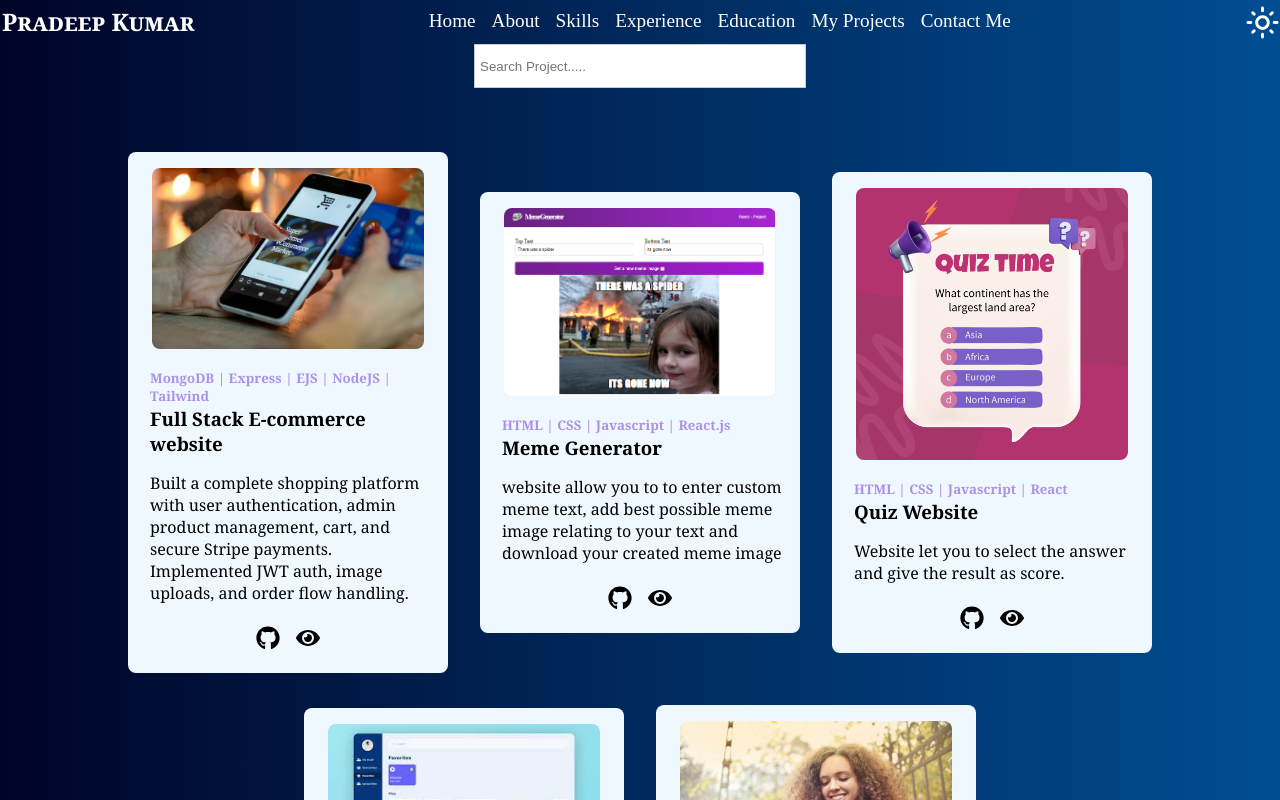
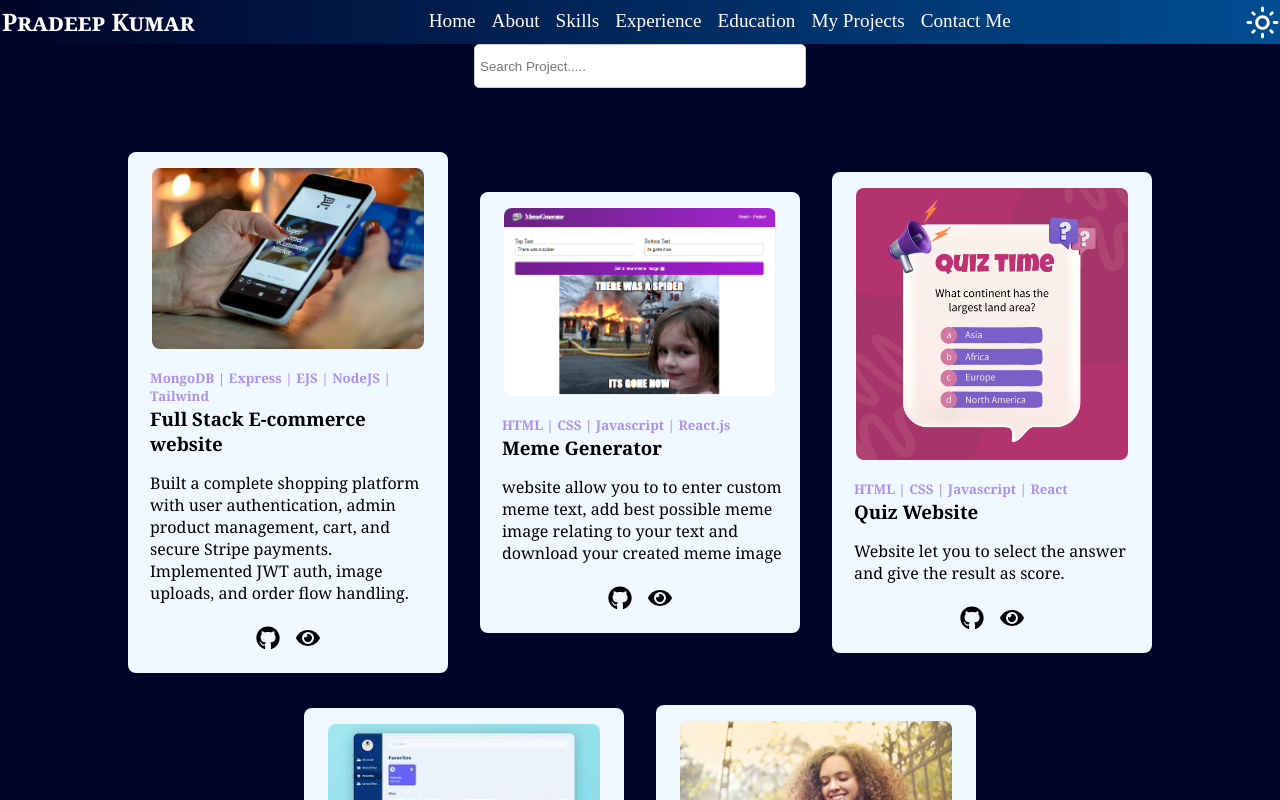
Before and after one commit to pradeepkumar-es/my-portfolio, a React (Vite) app: page /projects in a window 1280 px wide. Shown: the top 800 px of the page. Built offline with nearby package versions, Linux system fonts and the light colour scheme.

Commit message:
minor update

```diff
--- a/src/css/projectpage.css
+++ b/src/css/projectpage.css
@@ -6,7 +6,7 @@
     /* background-size: cover; */
     /* background-repeat: repeat-y; */
     min-height: 100vh;
-    background: linear-gradient(to right, var(--bg-color), var(--bg2-color)); /* W3C, IE 10+/ Edge, Firefox 16+, Chrome 26+, Opera 12+, Safari 7+ */
+    /* background: linear-gradient(to right, var(--bg-color), var(--bg2-color)); W3C, IE 10+/ Edge, Firefox 16+, Chrome 26+, Opera 12+, Safari 7+ */
 }
 .projectpage h1{
     padding-top: 3rem;
@@ -25,12 +25,13 @@
 }
 .projectpage input{
     border: 1px solid #ccc;
+    border-radius: 5px;
     padding: 5px 5px;
-    width: 25%;
+    width: 20rem;
     height: 2rem;
     /* margin-top: 3rem; */
 }
 .projectlist{
     /* background: linear-gradient(to right, #000428, #004e92); W3C, IE 10+/ Edge, Firefox 16+, Chrome 26+, Opera 12+, Safari 7+ */
-    background: linear-gradient(to right, var(--bg-color), var(--bg2-color)); /* W3C, IE 10+/ Edge, Firefox 16+, Chrome 26+, Opera 12+, Safari 7+ */
+    /* background: linear-gradient(to right, var(--bg-color), var(--bg2-color)); W3C, IE 10+/ Edge, Firefox 16+, Chrome 26+, Opera 12+, Safari 7+ */
 }
```
